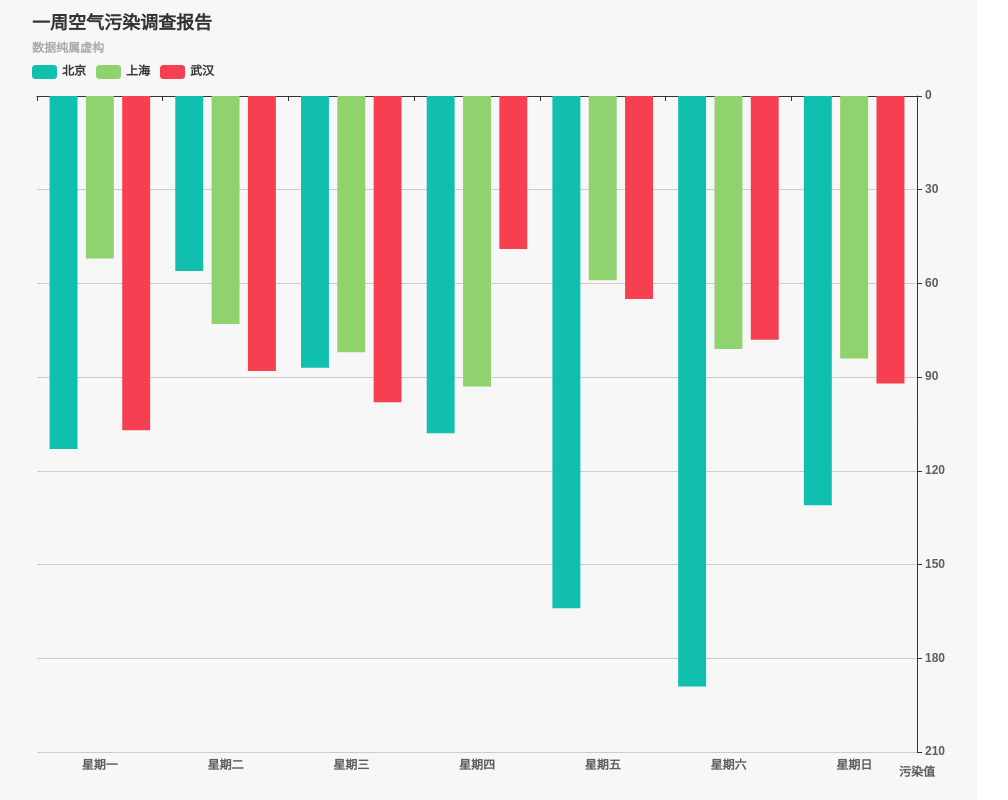
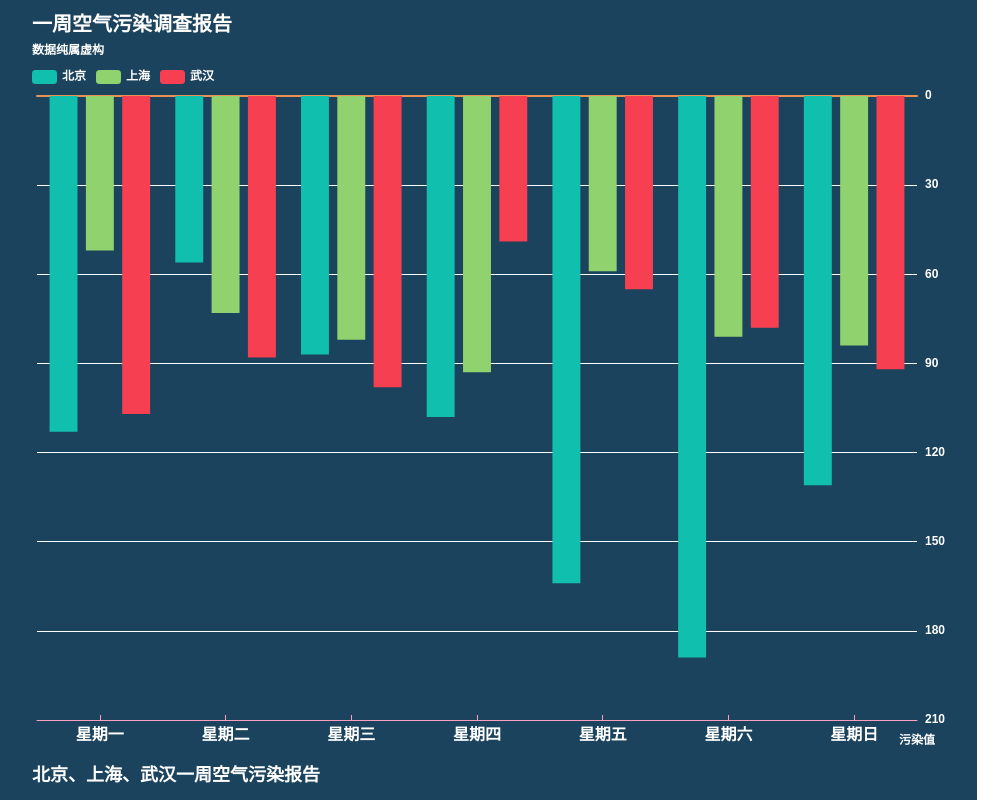
Before and after one commit to YLily/ife2017, a plain HTML site: page echarts/echarts2.html in a window 1280 px wide. Shown: the whole page, without its empty margins (23-1031 px from the left). Drawn offline with Linux system fonts and the light colour scheme.

Commit message:
modified

```diff
--- a/echarts/echarts2.html
+++ b/echarts/echarts2.html
@@ -20,36 +20,81 @@
 		function chart(){
 			var bChart = echarts.init(document.getElementById('barChart'));
 			var option = {
-				title: {
-					top: '10px',
+				title: [{
+					top: 10,
 					left: '5%',
 					text: '一周空气污染调查报告',
-					subtext: '数据纯属虚构'
-				},
+					textStyle: {
+						color: '#fff',
+						fontSize: 20
+					},
+					subtext: '数据纯属虚构',
+					subtextStyle: {
+						color: '#fff'
+					}
+				},{
+					text: '北京、上海、武汉一周空气污染报告',
+					bottom: 10,
+					left: '5%',
+					textStyle: {
+						color: '#fff'
+					}
+				}],
 				legend: {
 					left: '5%',
-					top: '60px',
-					data: ['北京', '上海', '武汉']
+					top: 65,
+					data: ['北京', '上海', '武汉'],
+					textStyle: {
+						color: '#fff'
+					}
 				},
 				grid: {
 					top: '12%',
 					left: '6%',
 					right: '6%',
-					bottom: '6%'
+					bottom: '10%'
 				},
-				xAxis: {
+				xAxis: [{
+					axisLine: {
+						onZero: false,
+						lineStyle: {
+							color: '#FFA0C2'
+						}
+					},
+					axisTick: {
+						inside: true,
+						alignWithLabel: true
+					},
+					axisLabel: {
+						textStyle: {
+							fontSize: 16
+						}
+					},
 					data: ['星期一', '星期二', '星期三', '星期四', '星期五', '星期六', '星期日']
-				},
+				},{
+					axisLine: {
+						lineStyle: {
+							color: '#ED9153',
+							width: 2
+						}
+					}
+				}],
 				yAxis: {
 					name: '污染值',
 					position: 'right',
-					inverse: true
+					inverse: true,
+					axisLine: {
+						show: false
+					},
+					splitLine: {
+						lineStyle: {
+							color: ['#fff']
+						}
+					},
+					axisTick: {
+						show: false
+					}
 				},
-				backgroundColor: '#f7f7f7',
-				textStyle: {
-			        color: 'rgba(55, 55, 55, .8)',
-			        fontWeight: 'bold'
-			    },
 				tooltip: {
 					trigger: 'axis',
 					axisPointer: {
@@ -57,6 +102,11 @@
 					}
 				},
 				color: ['#11BFAE', '#90D26D', '#F73F52'],
+				backgroundColor: '#1B435D',
+				textStyle: {
+			        color: 'rgba(255, 255, 255, 1)',
+			        fontWeight: 'bold'
+			    },
 				series: [{
 						name: '北京',
 						type: 'bar',
```
